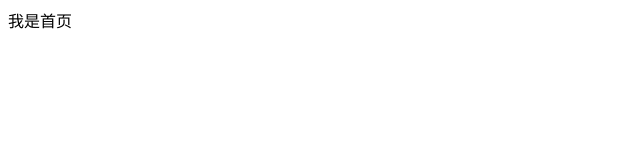
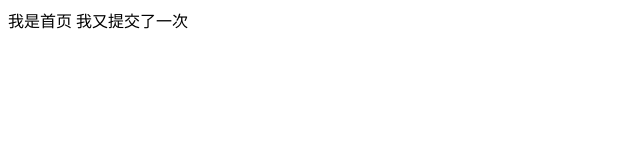
Before and after one commit to 2803259131/git-demo, a plain HTML site: page index.html in a window 1280 px wide. Shown: the whole page, without its empty margins (0-640 px from the left). Drawn offline with Linux system fonts and the light colour scheme.

Commit message:
A程序员第二次提交

```diff
--- a/index.html
+++ b/index.html
@@ -6,5 +6,7 @@
 </head>
 <body>
 我是首页
+我又提交了一次
+
 </body>
 </html>
```
